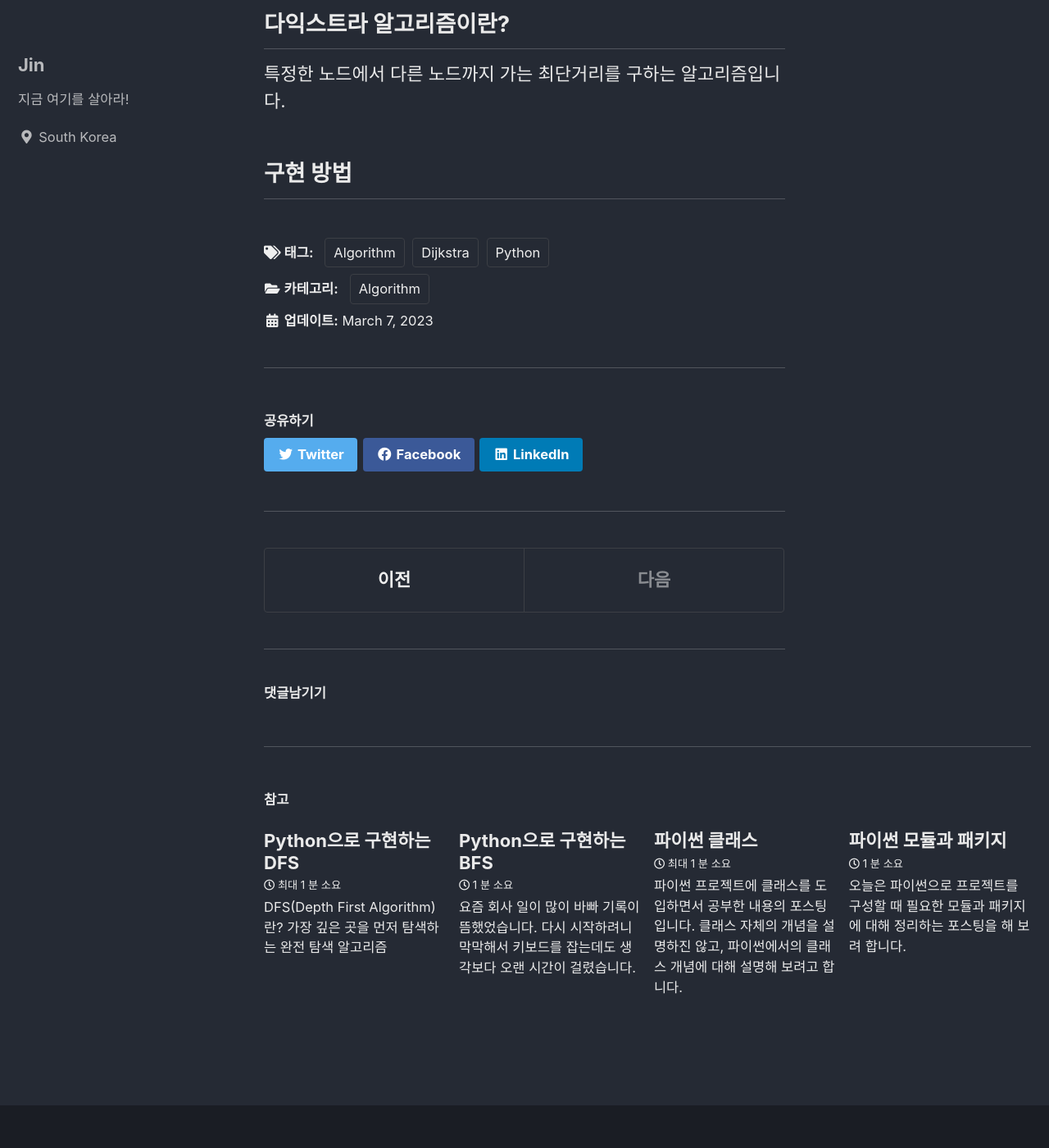
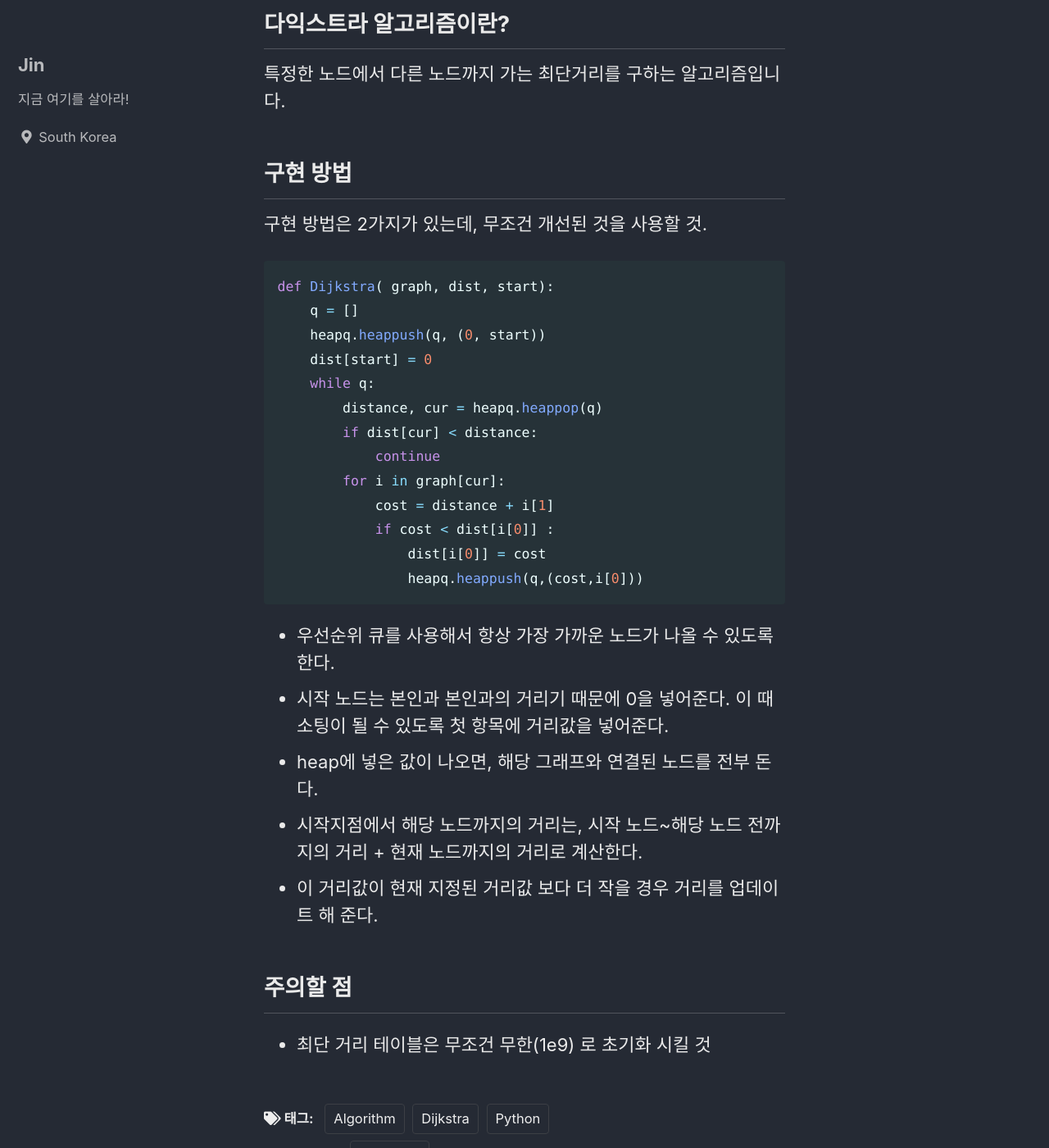
Before and after one commit to JinLee-Dev/JinLee-Dev.github.io, a Jekyll site: the page built from _posts/Algorithm/23-03-07-Dijkstra-with-python.md, in a window 1280 px wide and 1400 px high, scrolled down 243 px. Shown: the whole window at 82% size. Built offline with Jekyll 4.4.1, drawn with Linux system fonts in a browser that asks for light colours; cached includes are drawn as plain includes; comment, search, counter and statistics services are not loaded.

Commit message:
Dijkstra posting

````diff
--- a/_posts/Algorithm/23-03-07-Dijkstra-with-python.md
+++ b/_posts/Algorithm/23-03-07-Dijkstra-with-python.md
@@ -11,3 +11,28 @@ comments : true
 특정한 노드에서 다른 노드까지 가는 최단거리를 구하는 알고리즘입니다.
 
 ## 구현 방법
+구현 방법은 2가지가 있는데, 무조건 개선된 것을 사용할 것.
+
+```python
+def Dijkstra( graph, dist, start):
+    q = []
+    heapq.heappush(q, (0, start))
+    dist[start] = 0
+    while q:
+        distance, cur = heapq.heappop(q)
+        if dist[cur] < distance:
+            continue
+        for i in graph[cur]:
+            cost = distance + i[1]
+            if cost < dist[i[0]] :
+                dist[i[0]] = cost
+                heapq.heappush(q,(cost,i[0]))
+```
+* 우선순위 큐를 사용해서 항상 가장 가까운 노드가 나올 수 있도록 한다.
+* 시작 노드는 본인과 본인과의 거리기 때문에 0을 넣어준다. 이 때 소팅이 될 수 있도록 첫 항목에 거리값을 넣어준다.
+* heap에 넣은 값이 나오면, 해당 그래프와 연결된 노드를 전부 돈다.
+* 시작지점에서 해당 노드까지의 거리는, 시작 노드~해당 노드 전까지의 거리 + 현재 노드까지의 거리로 계산한다.
+* 이 거리값이 현재 지정된 거리값 보다 더 작을 경우 거리를 업데이트 해 준다.
+
+## 주의할 점
+* 최단 거리 테이블은 무조건 무한(1e9) 로 초기화 시킬 것
````
